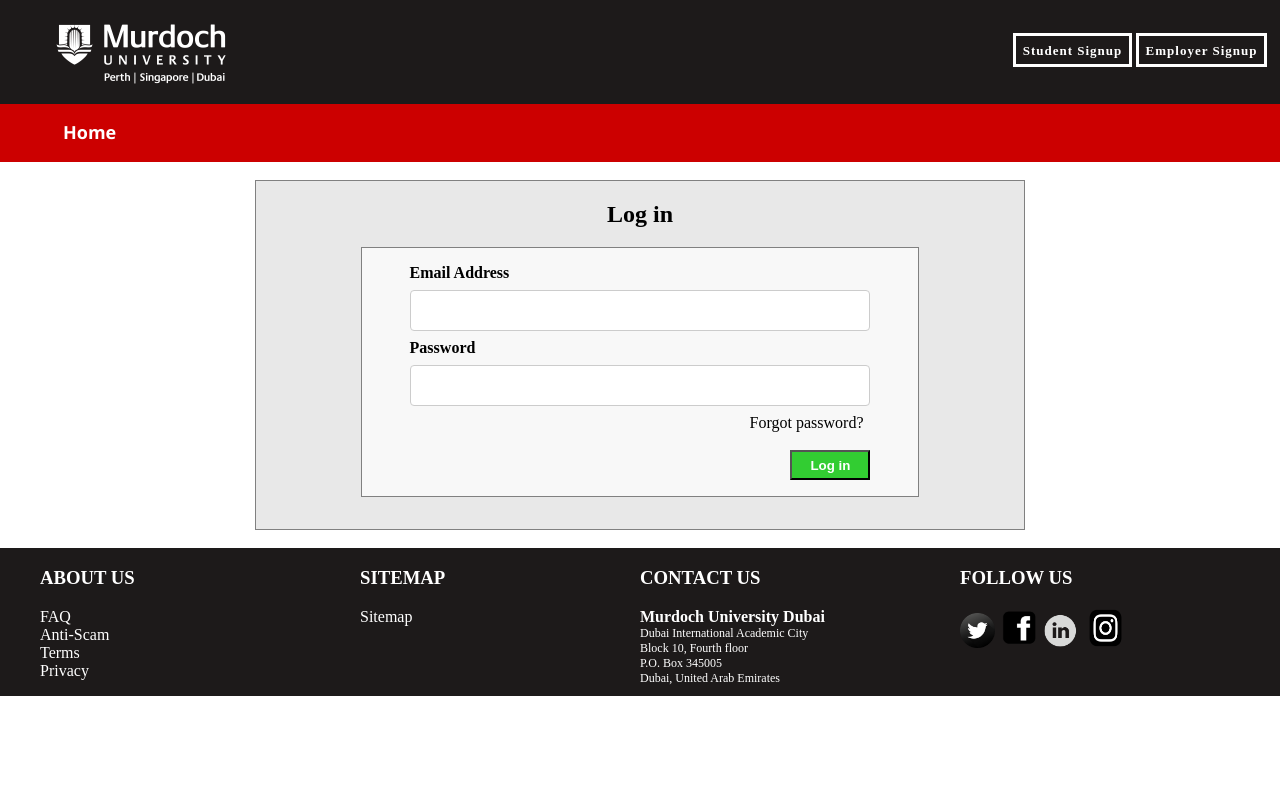
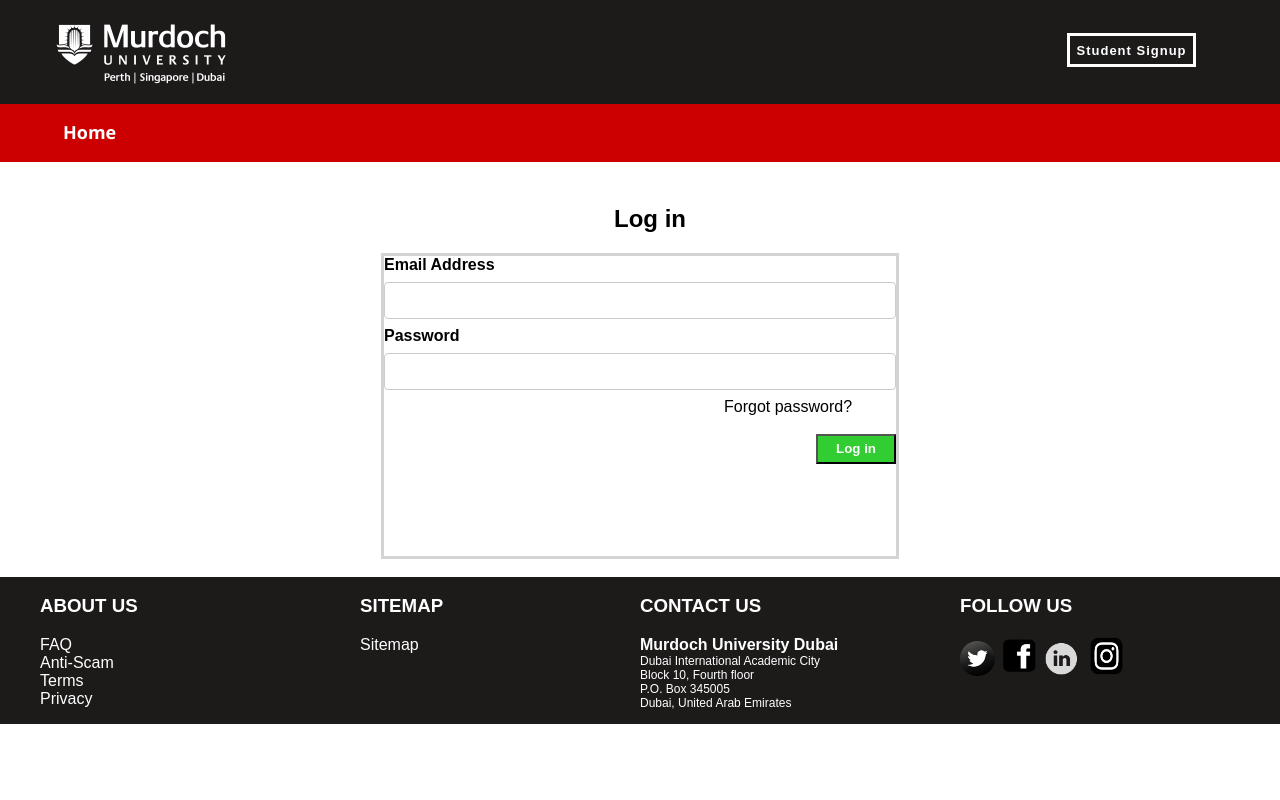
Before and after one commit to roan-varghese/DjangoUnlimited, a Django app: page /accounts/login?next=/view_jobs in a window 1280 px wide. Run offline with Django 3.2, Linux system fonts and the light colour scheme.

Commit message:
Login.css has been updated.

```diff
--- a/DjangoUnlimited/static/css/Login.css
+++ b/DjangoUnlimited/static/css/Login.css
@@ -1,31 +1,42 @@
-.overall-page{
-    display:flex;
+Form {
+            border-color: #D3D3D3;
+            border-style: solid;
+            color: black;
+            width: 40%;
+            height: 300px;
+            margin: auto;
+            margin-top:20px;
+            position: relative;
+            border: 3px solid #D3D3D3;
+        }
+
+        h2 {
+
+            padding-left:20px;
+            padding-top:5px;
+        }
+        .headtop{
+               width: 100%;
+               height:40px;
+        }
+
+.bgimg {
+    background-image: linear-gradient(rgba(0,0,0,0.9),rgba(0,0,0,0.1)), url(img/erpimg.jpg);
+    background-size: cover;
+    background-repeat: no-repeat;
 }
-.inside-container{
-margin: auto;
-    width: 60%;
-    height: auto;
-    background-color: #E8E8E8;
-    padding-top: 0px;
-    padding-bottom: 2em;
-    align: center;
-    border: 0.05em solid grey;}
 
- .inside-container2{
- margin: auto;
-    width: 60%;
-    height: auto;
-    background-color: #F8F8F8;
-    padding-top:1em;
-    padding-left: 3em;
-    padding-right: 3em;
-    align: center;
-    border: 0.05em solid grey;
+.btn-size {
+    height: 30px;
+    font-size: 18px;
 }
+
+body{
+font-family: Arial;}
 
 input[type=email], select {
   width: 100%;
-  padding: 12px 20px;
+  padding: 10px 20px;
   margin: 8px 0;
   display: inline-block;
   border: 1px solid #ccc;
@@ -34,14 +45,10 @@ input[type=email], select {
 }
 input[type=password], select {
   width: 100%;
-  padding: 12px 20px;
+  padding: 10px 20px;
   margin: 8px 0;
   display: inline-block;
   border: 1px solid #ccc;
   border-radius: 4px;
   box-sizing: border-box;
 }
-.btn-size {
-    height: 30px;
-    font-size: 18px;
-}
--- a/DjangoUnlimited/static/css/Stylesheet.css
+++ b/DjangoUnlimited/static/css/Stylesheet.css
@@ -1,5 +1,6 @@
 body{
     margin: 0px;
+    font-family: Arial;
 }
 
 
@@ -37,7 +38,7 @@ nav{
 
 /* the over styling of nav menu-content*/
 .menu>.menu-content{
-
+    width: 200px;
     height: 8em;
     float: right;
     font-size: 13px;
```
